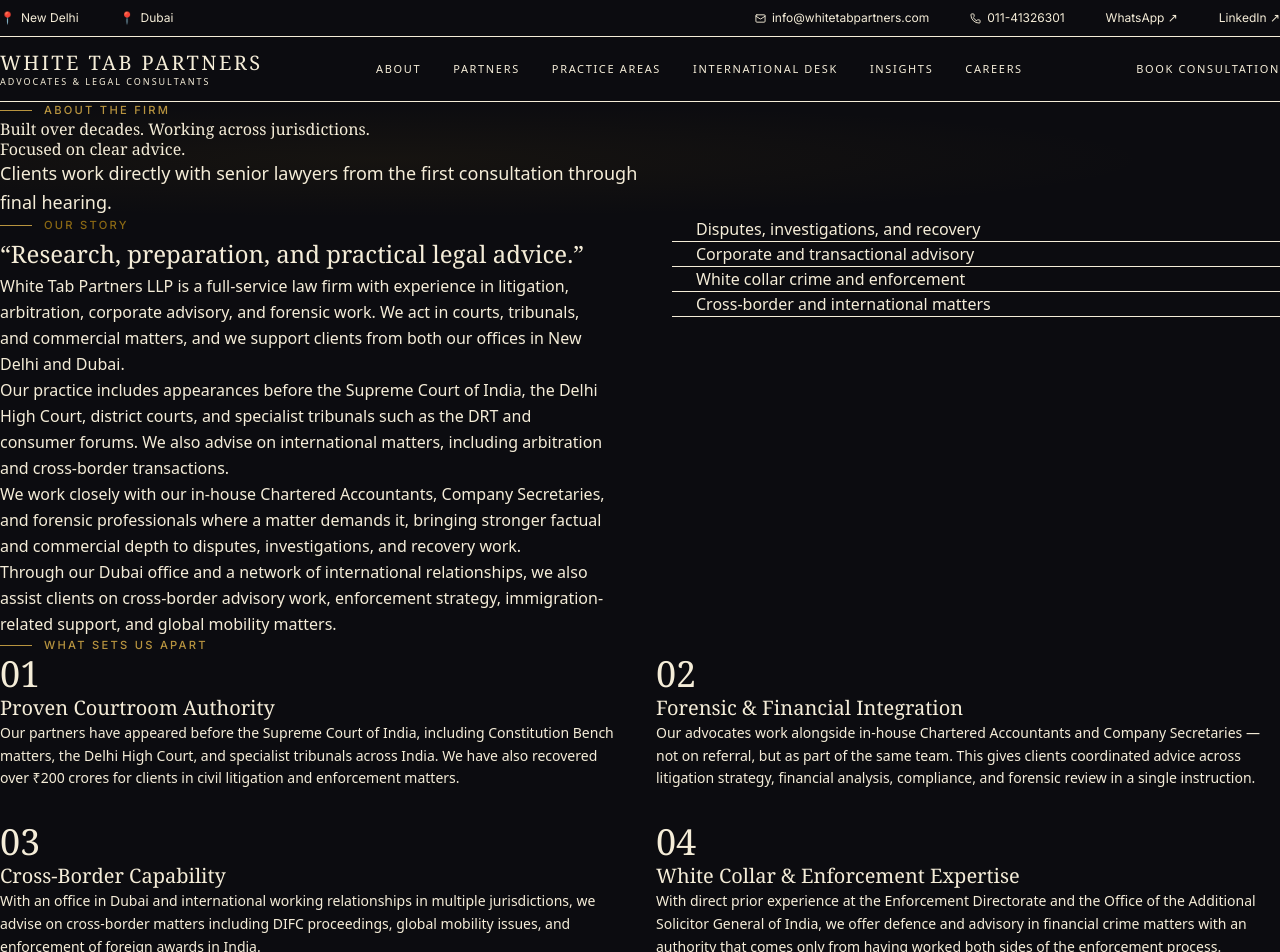
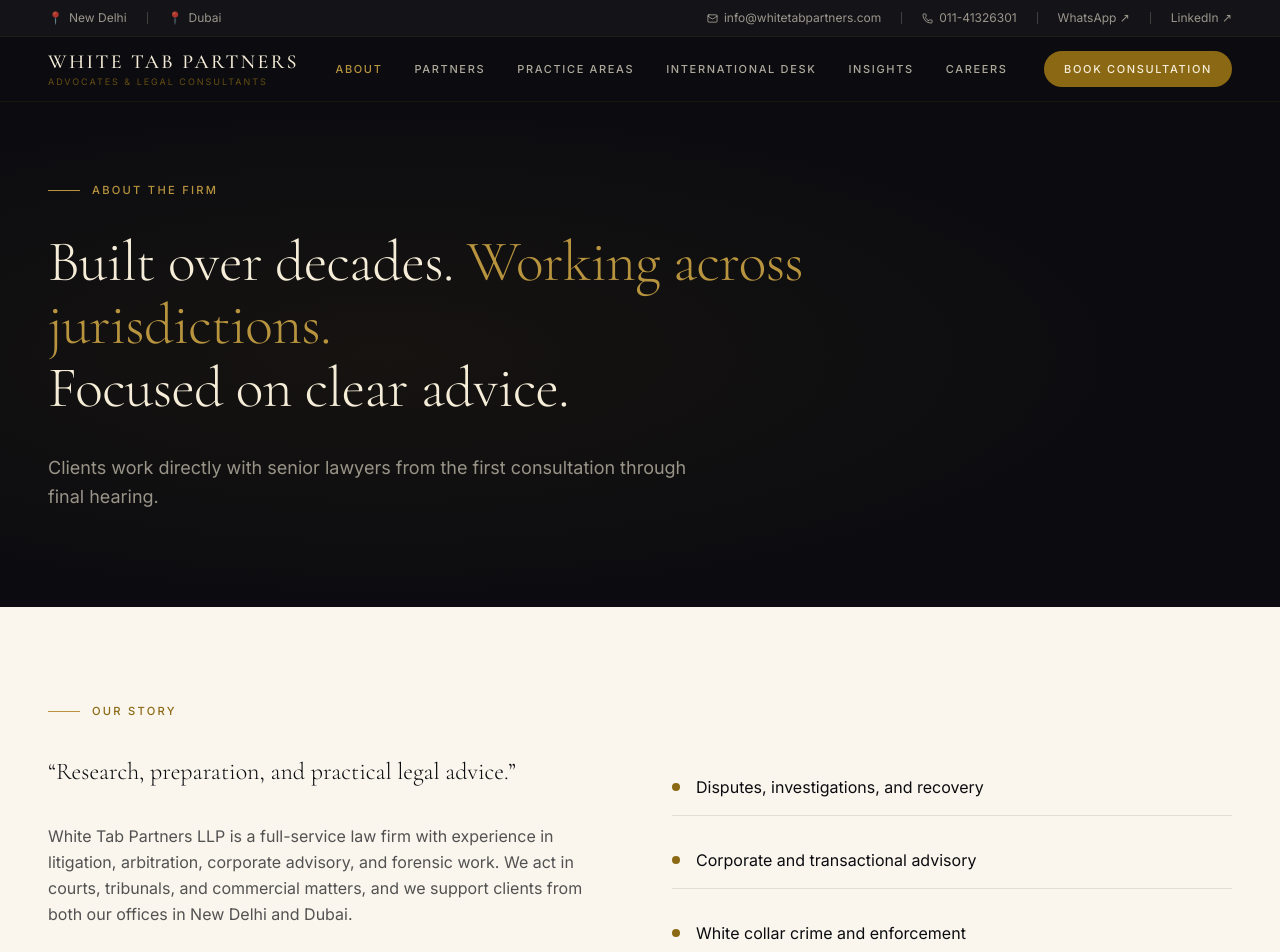
Before and after one commit to kabirsachdeva/White-Tab-Partners-LLP---Website, a Next.js app: page /about in a window 1280 px wide. Shown: the top 952 px of the page. Built offline with nearby package versions, Linux system fonts and the light colour scheme.

Commit message:
Fix Tailwind v4 theme: move all custom colors/fonts to @theme in CSS
Tailwind v4 requires color/font tokens to be declared via @theme in CSS,
not tailwind.config.ts. Without this, bg-dark, text-cream-light, font-serif
etc. were not generated, causing completely unstyled output.

```diff
--- a/app/globals.css
+++ b/app/globals.css
@@ -1,46 +1,75 @@
 @import "tailwindcss";
 
-:root {
-  --font-cormorant: "Cormorant Garamond", Georgia, serif;
-  --font-inter: "Inter", system-ui, sans-serif;
+/* ─── Tailwind v4 Theme ─────────────────────────────────────────────────── */
+@theme {
+  /* Fonts */
+  --font-serif: var(--font-cormorant), Georgia, serif;
+  --font-sans: var(--font-inter), system-ui, sans-serif;
+
+  /* Dark palette */
+  --color-dark: #0C0C10;
+  --color-dark-secondary: #141418;
+  --color-dark-card: #1A1A22;
+
+  /* Gold palette */
+  --color-gold: #8B6914;
+  --color-gold-light: #B8943F;
+  --color-gold-pale: #D4AF6A;
+  --color-gold-muted: #6B5010;
+
+  /* Cream palette */
+  --color-cream: #F5EDD8;
+  --color-cream-light: #FAF6ED;
+  --color-cream-dark: #E8D9B8;
+
+  /* Max width */
+  --container-8xl: 88rem;
+
+  /* Spacing */
+  --spacing-section: 6rem;
+  --spacing-18: 4.5rem;
+  --spacing-22: 5.5rem;
+
+  /* Animations */
+  --animate-fade-up: fadeUp 0.6s ease-out forwards;
+  --animate-fade-in: fadeIn 0.5s ease-out forwards;
+
+  /* Keyframes */
+  @keyframes fadeUp {
+    from { opacity: 0; transform: translateY(24px); }
+    to   { opacity: 1; transform: translateY(0); }
+  }
+  @keyframes fadeIn {
+    from { opacity: 0; }
+    to   { opacity: 1; }
+  }
 }
 
-* {
-  box-sizing: border-box;
-  padding: 0;
-  margin: 0;
-}
+/* ─── Utility classes not covered by Tailwind ──────────────────────────── */
+.max-w-8xl  { max-width: 88rem; }
 
-html {
-  scroll-behavior: smooth;
-}
+/* ─── Base ──────────────────────────────────────────────────────────────── */
+*, *::before, *::after { box-sizing: border-box; }
+
+html { scroll-behavior: smooth; }
 
 body {
   background: #0C0C10;
   color: #F5EDD8;
-  font-family: var(--font-inter);
+  font-family: var(--font-inter), system-ui, sans-serif;
   -webkit-font-smoothing: antialiased;
   -moz-osx-font-smoothing: grayscale;
 }
 
-::selection {
-  background: #8B6914;
-  color: #FAF6ED;
-}
+::selection { background: #8B6914; color: #FAF6ED; }
 
-::-webkit-scrollbar {
-  width: 6px;
-}
-::-webkit-scrollbar-track {
-  background: #0C0C10;
-}
-::-webkit-scrollbar-thumb {
-  background: #8B6914;
-  border-radius: 3px;
-}
+::-webkit-scrollbar        { width: 6px; }
+::-webkit-scrollbar-track  { background: #0C0C10; }
+::-webkit-scrollbar-thumb  { background: #8B6914; border-radius: 3px; }
 
+/* ─── Design tokens as utilities ────────────────────────────────────────── */
 .section-label {
-  font-family: var(--font-inter);
+  font-family: var(--font-inter), system-ui, sans-serif;
   font-size: 0.7rem;
   font-weight: 500;
   letter-spacing: 0.2em;
@@ -59,3 +88,18 @@
   background: #B8943F;
   flex-shrink: 0;
 }
+
+.dark-card {
+  background: #1A1A22;
+  border: 1px solid rgba(139, 105, 20, 0.15);
+  border-radius: 0.75rem;
+}
+
+.heading-serif { font-family: var(--font-cormorant), Georgia, serif; }
+.gold-text     { color: #B8943F; }
+
+/* ─── Fluid display sizes (used via className in components) ────────────── */
+.text-display-xl { font-size: clamp(3rem,   6vw,  5.5rem); line-height: 1.05; letter-spacing: -0.02em; }
+.text-display-lg { font-size: clamp(2.5rem, 4.5vw, 4rem);  line-height: 1.1;  letter-spacing: -0.01em; }
+.text-display-md { font-size: clamp(2rem,   3.5vw, 3rem);  line-height: 1.15; }
+.text-display-sm { font-size: clamp(1.5rem, 2.5vw, 2rem);  line-height: 1.2;  }
--- a/tailwind.config.ts
+++ b/tailwind.config.ts
@@ -1,70 +1,13 @@
 import type { Config } from "tailwindcss";
 
+// In Tailwind v4, theme values are defined via @theme in globals.css.
+// This file is kept for any plugin needs but theme config lives in CSS.
 const config: Config = {
   content: [
     "./pages/**/*.{js,ts,jsx,tsx,mdx}",
     "./components/**/*.{js,ts,jsx,tsx,mdx}",
     "./app/**/*.{js,ts,jsx,tsx,mdx}",
   ],
-  theme: {
-    extend: {
-      colors: {
-        dark: {
-          DEFAULT: "#0C0C10",
-          secondary: "#141418",
-          card: "#1A1A22",
-        },
-        gold: {
-          DEFAULT: "#8B6914",
-          light: "#B8943F",
-          pale: "#D4AF6A",
-          muted: "#6B5010",
-        },
-        cream: {
-          DEFAULT: "#F5EDD8",
-          light: "#FAF6ED",
-          dark: "#E8D9B8",
-        },
-        neutral: {
-          850: "#1E1E26",
-          750: "#2A2A36",
-        },
-      },
-      fontFamily: {
-        serif: ["var(--font-cormorant)", "Georgia", "serif"],
-        sans: ["var(--font-inter)", "system-ui", "sans-serif"],
-      },
-      fontSize: {
-        "display-xl": ["clamp(3rem, 6vw, 5.5rem)", { lineHeight: "1.05", letterSpacing: "-0.02em" }],
-        "display-lg": ["clamp(2.5rem, 4.5vw, 4rem)", { lineHeight: "1.1", letterSpacing: "-0.01em" }],
-        "display-md": ["clamp(2rem, 3.5vw, 3rem)", { lineHeight: "1.15" }],
-        "display-sm": ["clamp(1.5rem, 2.5vw, 2rem)", { lineHeight: "1.2" }],
-      },
-      spacing: {
-        "18": "4.5rem",
-        "22": "5.5rem",
-        "section": "6rem",
-      },
-      maxWidth: {
-        "8xl": "88rem",
-      },
-      animation: {
-        "fade-up": "fadeUp 0.6s ease-out forwards",
-        "fade-in": "fadeIn 0.5s ease-out forwards",
-      },
-      keyframes: {
-        fadeUp: {
-          "0%": { opacity: "0", transform: "translateY(24px)" },
-          "100%": { opacity: "1", transform: "translateY(0)" },
-        },
-        fadeIn: {
-          "0%": { opacity: "0" },
-          "100%": { opacity: "1" },
-        },
-      },
-    },
-  },
-  plugins: [],
 };
 
 export default config;
```
